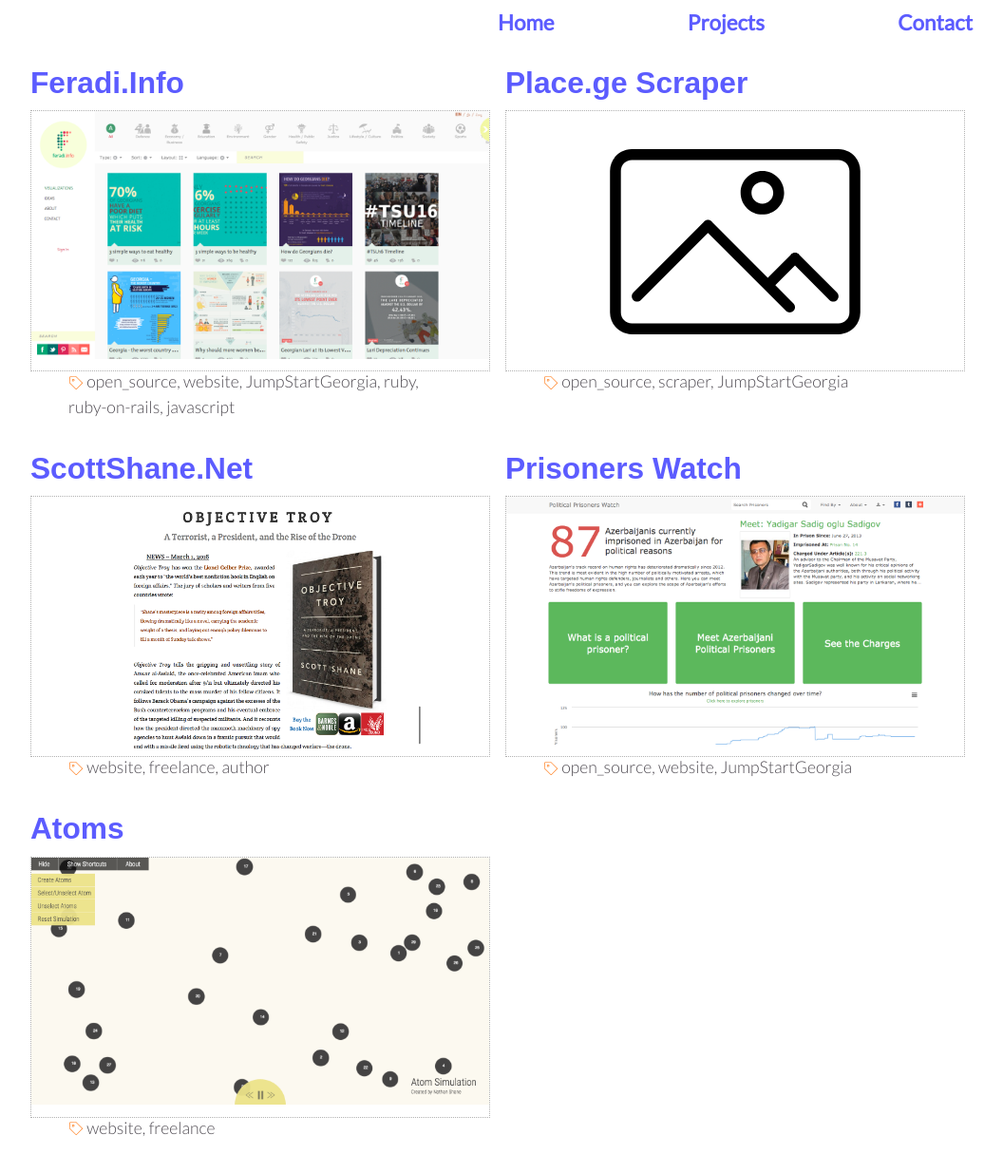
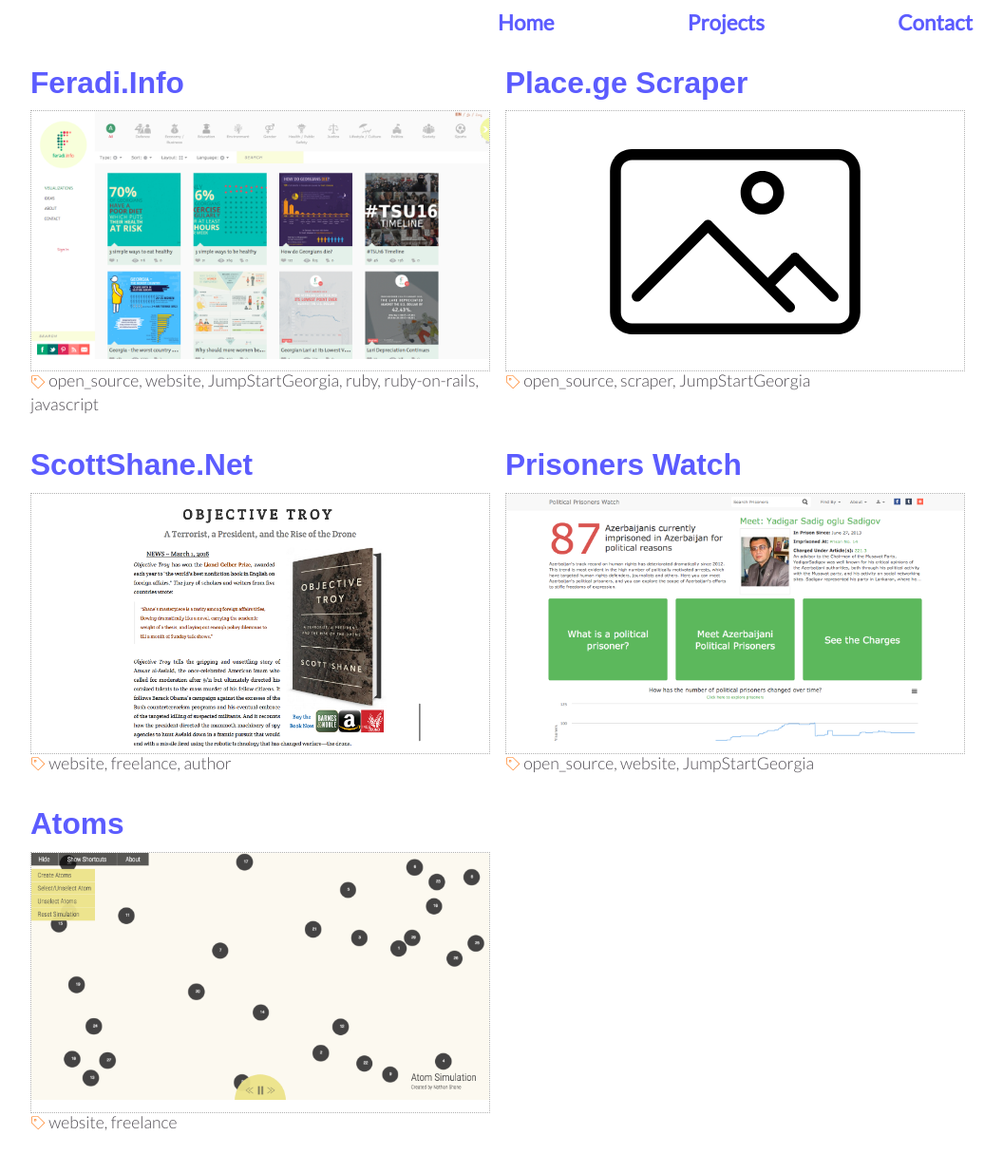
Before and after one commit to nwshane/nwshane.github.io, a Jekyll site: the page built from projects/index.html, in a window 1280 px wide and 1261 px high. Shown: the top 1235 px of the window at 95% size, without its empty margins (116-1172 px from the left). Built offline with Jekyll 4.4.1, drawn with Linux system fonts in a browser that asks for light colours; some web fonts are replaced.

Commit message:
Fixed tags padding on project list page.

```diff
--- a/_sass/components/_project-list.scss
+++ b/_sass/components/_project-list.scss
@@ -50,3 +50,7 @@
         height: 275px;
       }
     }
+
+    .project-list-item-tags {
+      padding: 0;
+    }
--- a/projects/index.html
+++ b/projects/index.html
@@ -39,18 +39,23 @@ title: Projects
 
       </div>
 
-      <ul class='project-tags'>
+      <div class='project-meta-item'>
 
-        <li class='project-meta-item-icon'>
+        <div class='project-meta-item-icon'>
           {% include icons/tag_icon.svg %}
-        </li>
+        </div>
 
-        {% for tag in project.tags %}
+        <ul class='project-meta-item-content'>
 
-          <li class='project-tag'>{{ tag }}</li>
+          {% for tag in project.tags %}
 
-        {% endfor %}
-      </ul>
+            <li class='project-tag'>{{ tag }}</li>
+
+          {% endfor %}
+
+        </ul>
+
+      </div>
 
     </li>
   {% endfor %}
```
